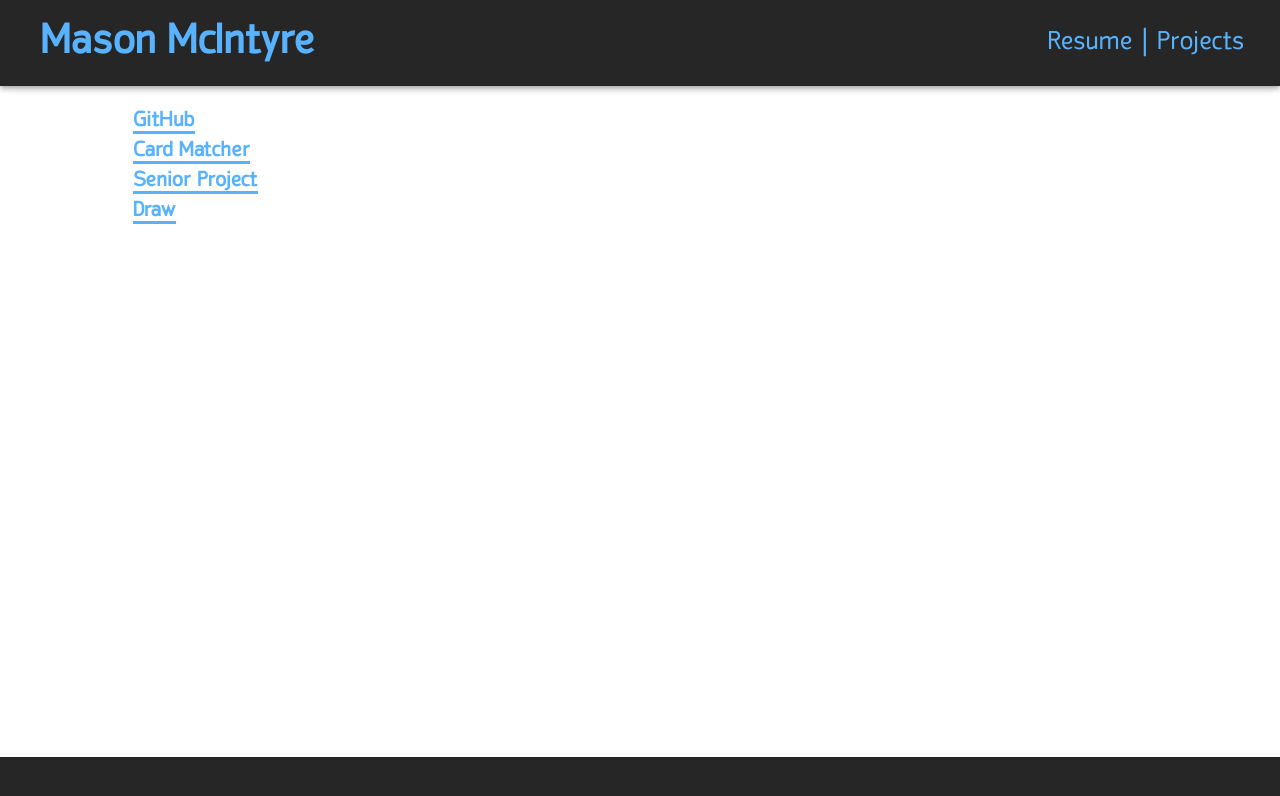
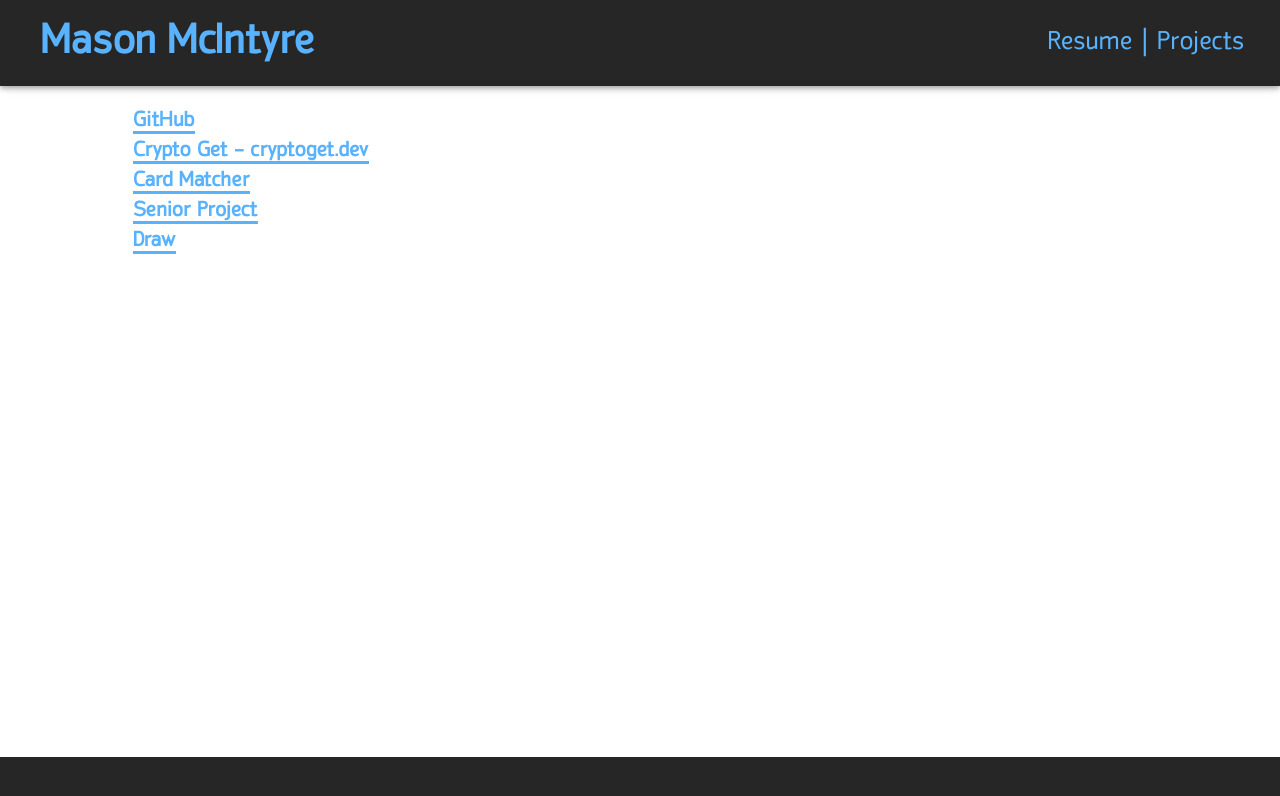
Before and after one commit to mcintyremason/masonmcintyre-nextjs, a Next.js app: page /projects in a window 1280 px wide. Shown: the top 796 px of the page. Built offline with nearby package versions, Linux system fonts and the light colour scheme; some icons are missing.

Commit message:
add cryptoget project (#8)

```diff
--- a/components/Projects/index.tsx
+++ b/components/Projects/index.tsx
@@ -1,7 +1,7 @@
-import Link from "next/link";
-import React from "react";
+import Link from 'next/link'
+import React from 'react'
 
-type ProjectsProps = {};
+type ProjectsProps = {}
 
 const Projects: React.FC<ProjectsProps> = (_: ProjectsProps) => {
   return (
@@ -15,6 +15,9 @@ const Projects: React.FC<ProjectsProps> = (_: ProjectsProps) => {
           </Link>
         </h4>
         <h4 className="project">
+          <Link href="https://cryptoget.dev">Crypto Get - cryptoget.dev</Link>
+        </h4>
+        <h4 className="project">
           <Link href="/projects/card-matcher/">Card Matcher</Link>
         </h4>
         <h4 className="project">
@@ -25,7 +28,7 @@ const Projects: React.FC<ProjectsProps> = (_: ProjectsProps) => {
         </h4>
       </div>
     </div>
-  );
-};
+  )
+}
 
-export default Projects;
+export default Projects
```
